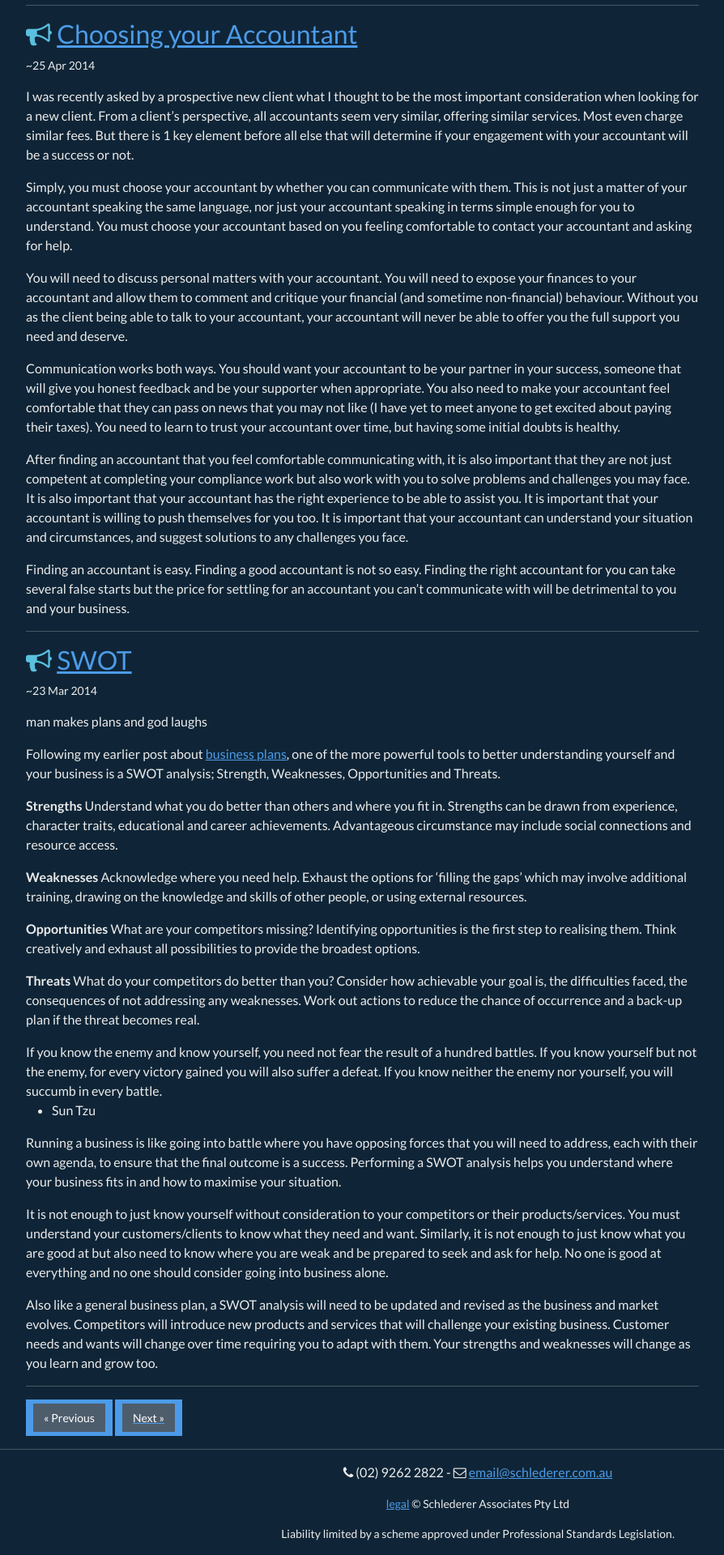
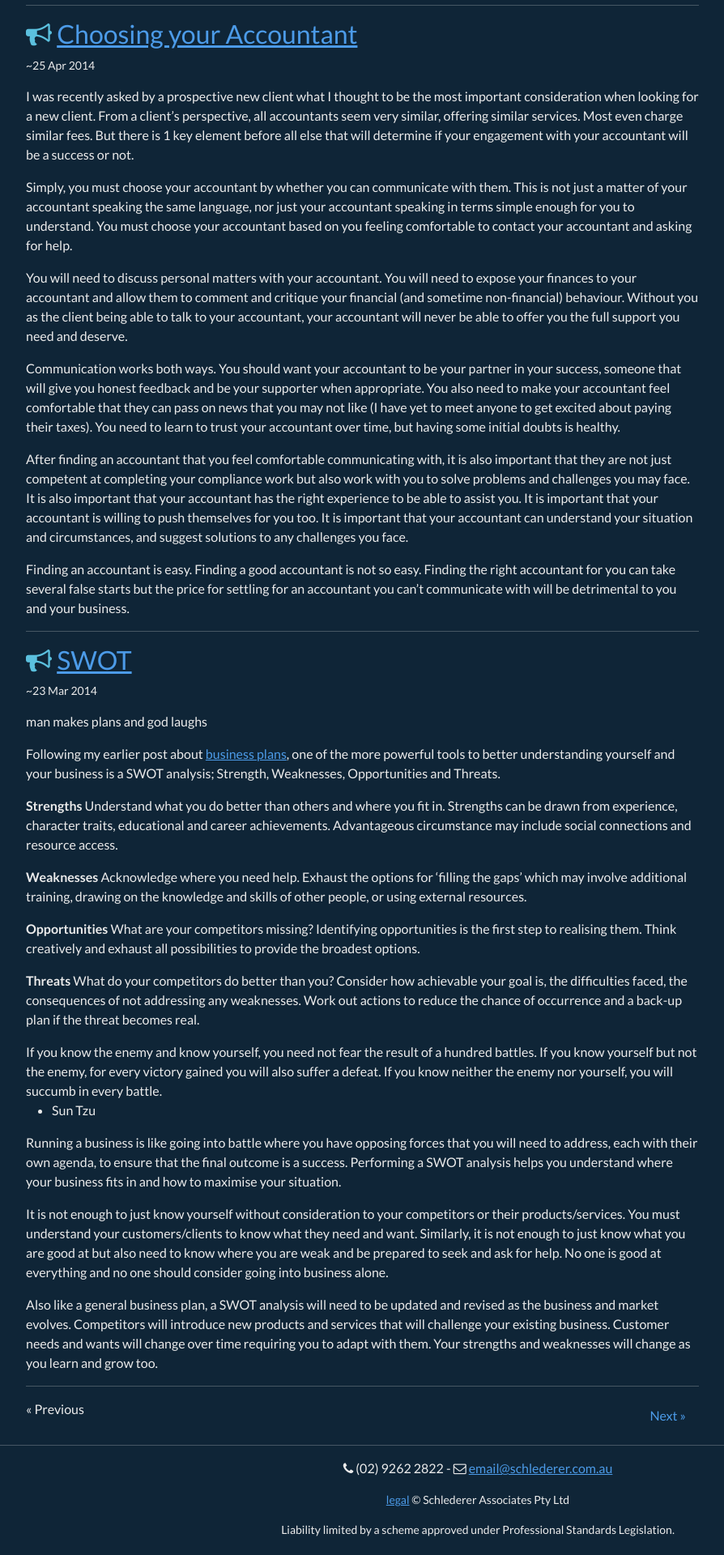
Before and after one commit to Mforcer/tax2, a Jekyll site: the page built from blog/index.html, in a window 1280 px wide. Shown: the part 2438-4358 px from the top of the page at 81% size, without its empty margins (50-944 px from the left). Built offline with Jekyll 4.4.1, drawn with Linux system fonts in a browser that asks for light colours; nearby versions of some CDN libraries; the list of posts is cut into pages by our own code.

Commit message:
Update index.html

```diff
--- a/blog/index.html
+++ b/blog/index.html
@@ -7,7 +7,7 @@ lead:
 ---
 
 <div class="row">
-  <div id="blog-main" class="col-md-9">
+  <article id="blog-main" class="col-md-9">
     {% for post in paginator.posts %}
     <h2 class="post-title"><i class="fa fa-bullhorn text-info"></i> <a href="{{ post.url }}">{{ post.title }}</a></h2>
     {% if post.subtitle %}<p class="lead">{{ post.subtitle }}</p>{% endif %}
@@ -15,19 +15,19 @@ lead:
     {{ post.content }}
     <hr>
     {% endfor %}
-    <nav id="pager" class="justify-content-between">
-        <button type="button" class="btn btn-primary btn-sm">
-          {% if paginator.previous_page %}<a href="/blog/{% if paginator.page <> 2 %}{{paginator.previous_page}}{% endif %}" aria-label="Previous">{% endif %}
-            <span class="page-link" aria-hidden="true">&laquo; Previous</span>
+      <ul id="pager" class="nav justify-content-between">
+        <li class="nav-item">
+          {% if paginator.previous_page %}<a class="nav-link" href="/blog/{% if paginator.page <> 2 %}{{paginator.previous_page}}{% endif %}" aria-label="Previous">{% endif %}
+            <span aria-hidden="true">&laquo; Previous</span>
             {% if paginator.previous_page %}</a>{% endif %}
-          </button>
-        <button type="button" class="btn btn-primary btn-sm">
-          {% if paginator.next_page %}<a href="/blog/{{paginator.next_page}}" aria-label="Next">{% endif %}
-            <span class="page-link" aria-hidden="true">Next &raquo;</span>
+        </li>
+        <li class="nav-item">
+          {% if paginator.next_page %}<a class="nav-link" href="/blog/{{paginator.next_page}}" aria-label="Next">{% endif %}
+            <span aria-hidden="true">Next &raquo;</span>
             {% if paginator.next_page %}</a>{% endif %}
-          </button>
-    </nav>
-  </div>
+        </li>
+      </ul>
+  </article>
   <aside id="blog-sidebar" class="col-sm-3">
     {% include contact.html %}
   </aside>
```
